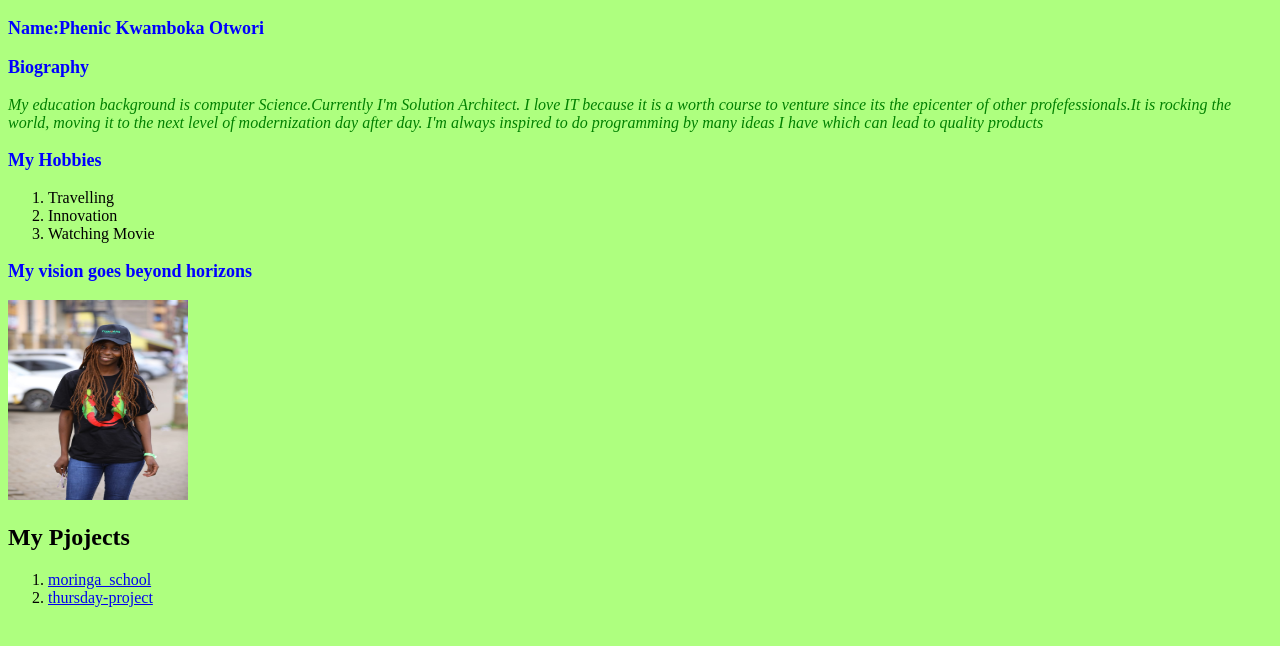
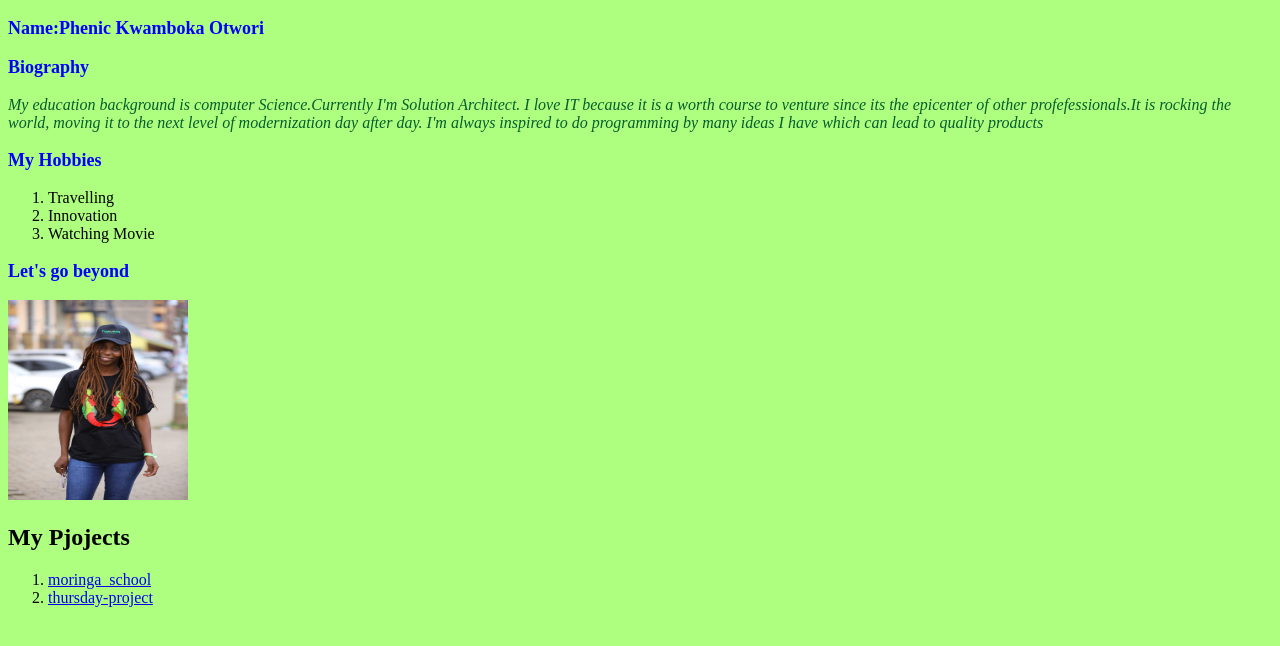
Before and after one commit to phenic00/week_one_assignment, a plain HTML site: page index.html in a window 1280 px wide. Drawn offline with Linux system fonts and the light colour scheme.

Commit message:
changed color

```diff
--- a/css/style.css
+++ b/css/style.css
@@ -10,6 +10,6 @@ body {
   }
 
   p {
-    color: green;
+    color: rgb(6, 93, 44);
     font-style: italic;
   }
--- a/index.html
+++ b/index.html
@@ -21,7 +21,7 @@
       <li>Innovation</li>
       <li>Watching Movie</li>
     </ol>
-    <h3>My vision goes beyond horizons</h3>
+    <h3>Let's go beyond</h3>
     </div>
     <div>
         <img src="images/photo.jpg" alt="image not found"
```
